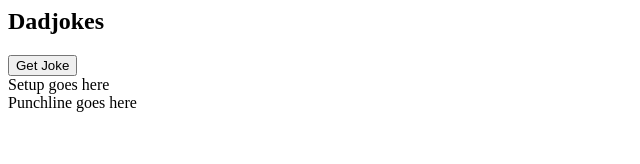
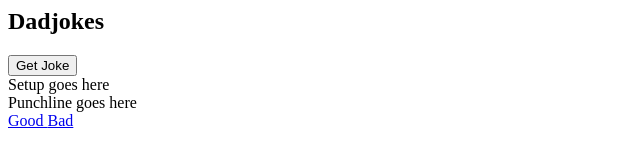
Before and after one commit to dhs-JordanNg/webdev, a website: page index.html in a window 1280 px wide. Shown: the full height of the page, 0-640 px from the left. Drawn offline with nearby package versions, Linux system fonts and the light colour scheme.

Commit message:
Update index.html

```diff
--- a/index.html
+++ b/index.html
@@ -12,5 +12,9 @@
     </button>
     <div id="setup">Setup goes here</div>
     <div id="punchline">Punchline goes here</div>
+    <div id="voting">
+       <a href="#" id="upvote"> Good </a>
+       <a href="#" id="downvote"> Bad </a>
+    </div>
   </body>
 </html>
```
